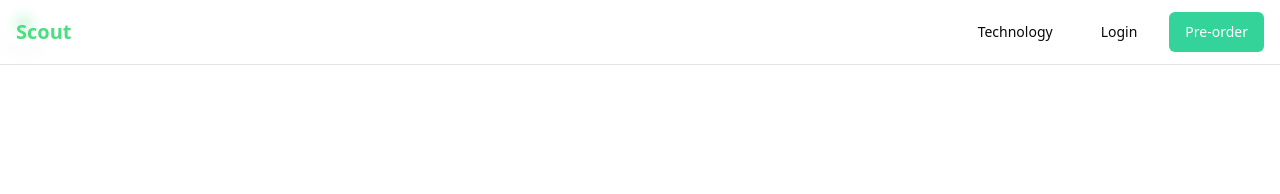
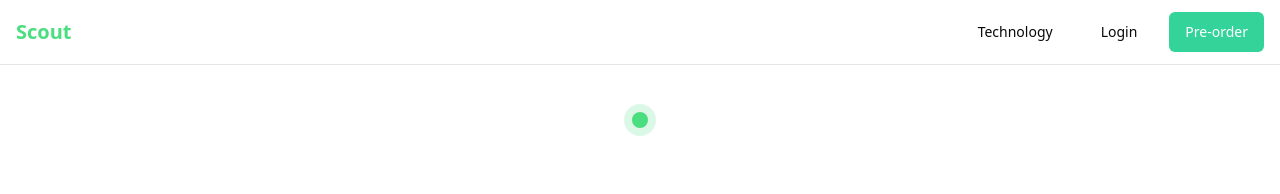
Before and after one commit to bogdanSgithub/conuhacks, a React (Vite) app: page / in a window 1280 px wide. Shown: the top 194 px of the page. Built offline with nearby package versions, Linux system fonts and the light colour scheme; grey boxes are pictures that could not be loaded.

Commit message:
Move EyeCursor to Top Center
Reposition the EyeCursor component to the middle top of the index page. Remove sticky behavior and implement a light shadow effect that follows the cursor as it moves.
[skip gpt_engineer]

```diff
--- a/src/components/EyeCursor.tsx
+++ b/src/components/EyeCursor.tsx
@@ -25,6 +25,8 @@ const EyeCursor = () => {
 
       eye.style.setProperty('--mouse-x', `${x}px`);
       eye.style.setProperty('--mouse-y', `${y}px`);
+      eye.style.setProperty('--shadow-x', `${x * 2}px`);
+      eye.style.setProperty('--shadow-y', `${y * 2}px`);
     };
 
     window.addEventListener('mousemove', handleMouseMove);
@@ -35,7 +37,7 @@ const EyeCursor = () => {
     <Tooltip>
       <TooltipTrigger asChild>
         <div className="cursor-help">
-          <div className="w-12 h-12 bg-white rounded-full shadow-lg flex items-center justify-center">
+          <div className="w-12 h-12 bg-white rounded-full shadow-[var(--shadow-x)_var(--shadow-y)_8px_rgba(0,0,0,0.1)] flex items-center justify-center transition-shadow duration-200">
             <div className="w-8 h-8 bg-primary/20 rounded-full flex items-center justify-center">
               <div
                 ref={eyeRef}
--- a/src/pages/Index.tsx
+++ b/src/pages/Index.tsx
@@ -10,7 +10,6 @@ const Index = () => {
 
   return (
     <div className="min-h-screen">
-      <EyeCursor />
       <header className="fixed top-0 w-full bg-white/80 backdrop-blur-sm z-50 border-b">
         <div className="container mx-auto px-4">
           <nav className="flex items-center justify-between h-16">
@@ -35,6 +34,9 @@ const Index = () => {
       </header>
 
       <main className="pt-16">
+        <div className="container mx-auto px-4 flex justify-center mt-8 mb-12">
+          <EyeCursor />
+        </div>
         <Hero />
         <Features />
 
```
